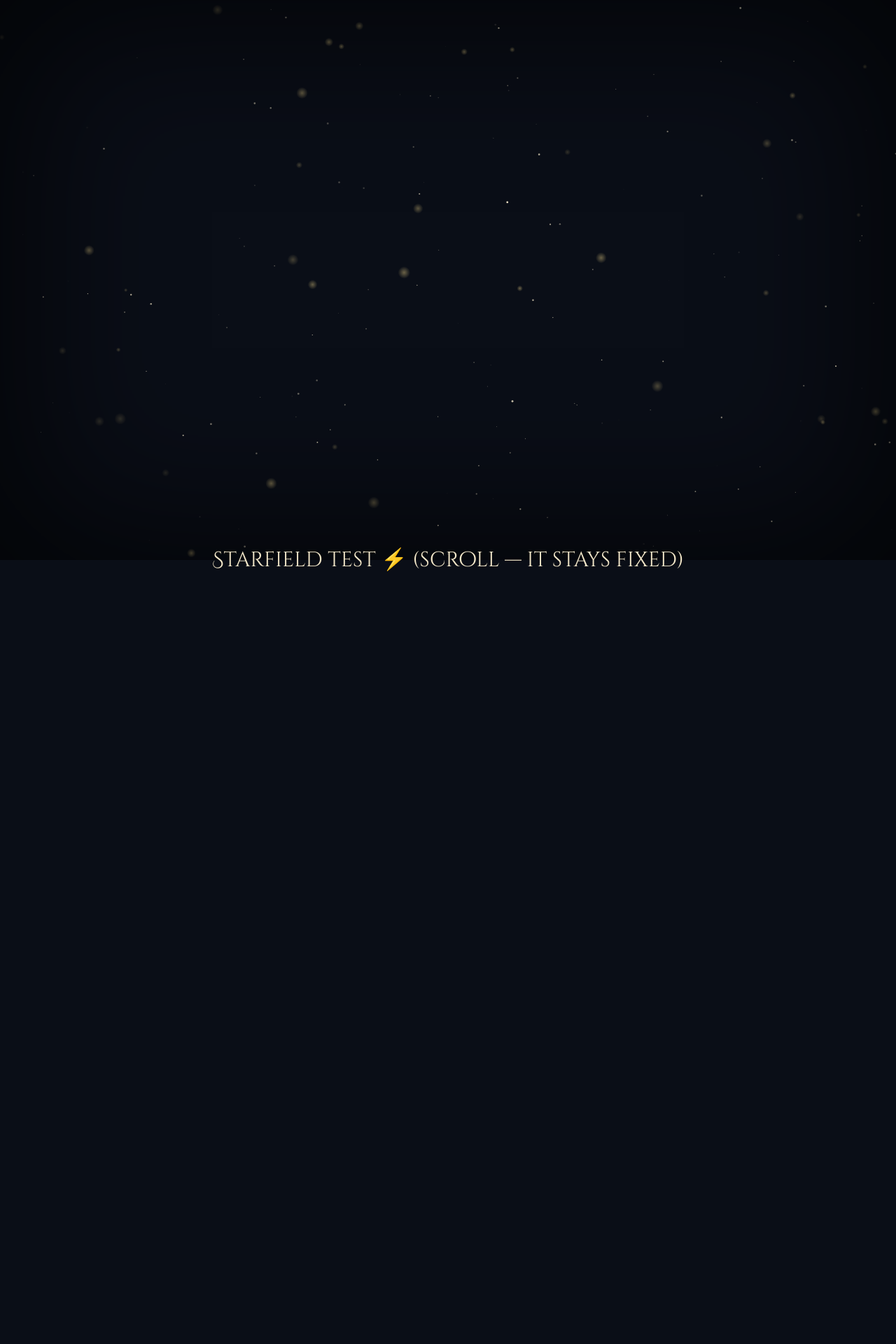
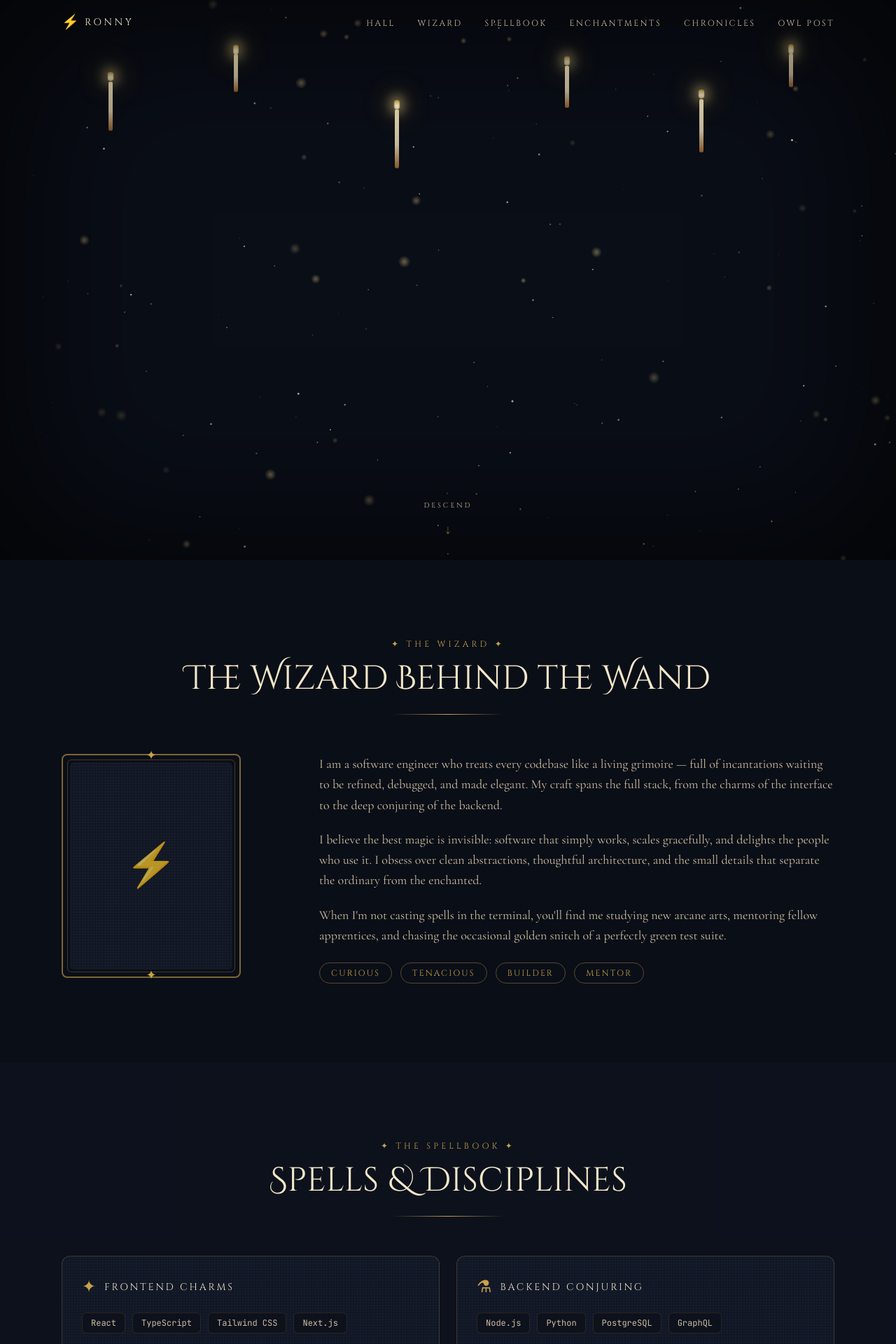
Before and after one commit to ronaldpaguntalan/ronny-portfolio-v2, a React (Vite) app: page / in a window 1280 px wide. Shown: the top 1920 px of the page at 70% size. Before the commit the page ends 1600 px from the top, so only its background shows below. Built offline with nearby package versions, Linux system fonts and the light colour scheme.

Commit message:
feat: assemble full Enchanted Codex single-page portfolio

```diff
--- a/src/App.jsx
+++ b/src/App.jsx
@@ -1,14 +1,29 @@
 import { Starfield } from "./components/atmosphere/Starfield"
+import { WandCursor } from "./components/atmosphere/WandCursor"
+import { Navbar } from "./components/layout/Navbar"
+import { Footer } from "./components/layout/Footer"
+import { Hero } from "./components/sections/Hero"
+import { About } from "./components/sections/About"
+import { Skills } from "./components/sections/Skills"
+import { Projects } from "./components/sections/Projects"
+import { Experience } from "./components/sections/Experience"
+import { Contact } from "./components/sections/Contact"
 
 export default function App() {
   return (
     <>
       <Starfield />
-      <main className="relative z-10 min-h-[200vh] grid place-items-center">
-        <p className="font-display text-3xl text-[color:var(--color-parchment)]">
-          Starfield test ⚡ (scroll — it stays fixed)
-        </p>
+      <WandCursor />
+      <Navbar />
+      <main className="relative">
+        <Hero />
+        <About />
+        <Skills />
+        <Projects />
+        <Experience />
+        <Contact />
       </main>
+      <Footer />
     </>
   )
 }
```
